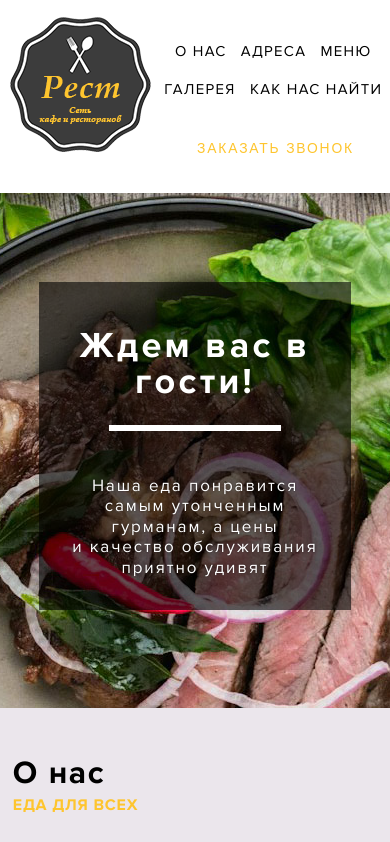
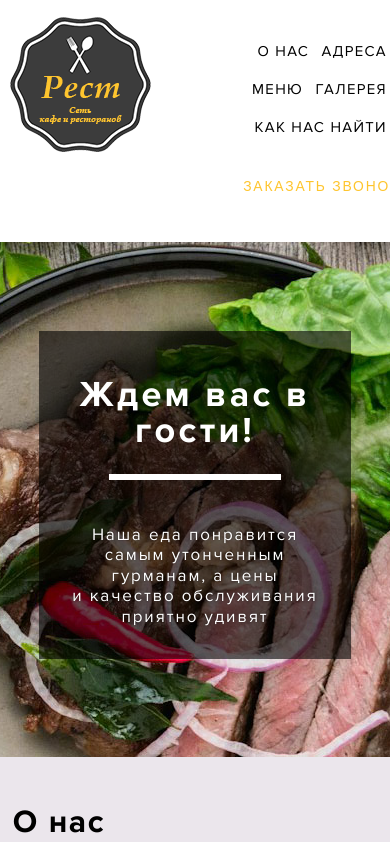
Before and after one commit to devOwl5/rest, a plain HTML site: page index.html in a window 390 px wide. Shown: the top 842 px of the page. Drawn offline with nearby package versions, Linux system fonts and the light colour scheme.

Commit message:
Add files via upload

```diff
--- a/css/responsive.css
+++ b/css/responsive.css
@@ -266,9 +266,14 @@ culinary {height: 599px;}
 
 @media only screen and (max-width: 480px) {
 	.main {text-align: center;}
-	.header-content {    text-align: center;	}
+	.header-content {text-align: center; display: block;}
 	.logo {width: 47%; margin-top: 15px; margin-bottom: 23px;}
-	.contact-top {width: 100%; margin: 42px auto 21px;}
+	.contact-top {
+		width: 100%;
+		width: 53%;
+		margin: 42px auto 21px;
+		text-align: right;
+		}
 	#social  {
     display: none;
 }
```
